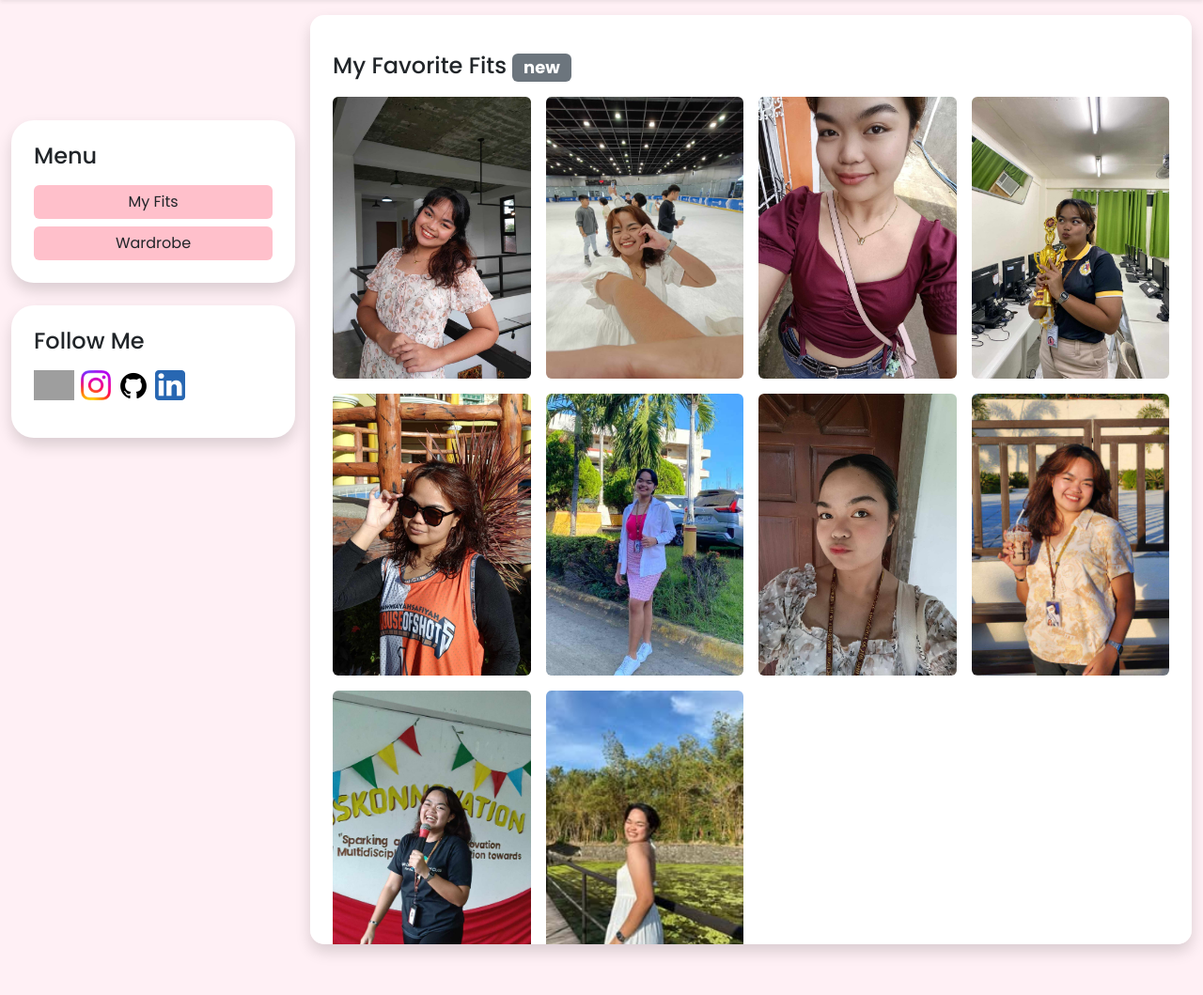
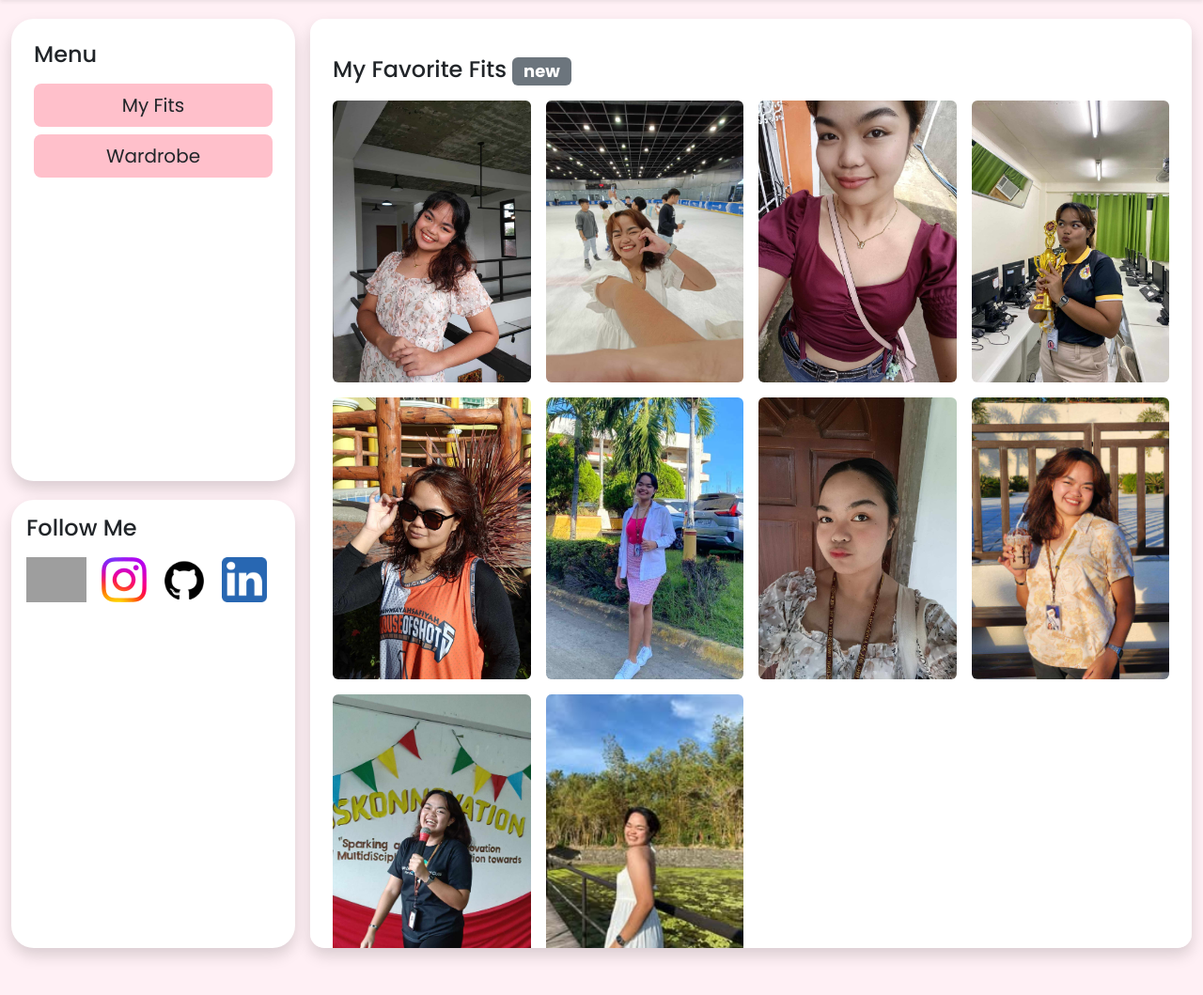
Before and after one commit to JannaMacatangay/Macatangay-Academics, a PHP site: page /ADET/A02/index.php?page=fits in a window 1280 px wide. Shown: the part 76-1135 px from the top of the page at 94% size. Run offline with PHP 8.4, Linux system fonts and the light colour scheme; grey boxes are pictures that could not be loaded.

Commit message:
modified

```diff
--- a/ADET/A02/index.php
+++ b/ADET/A02/index.php
@@ -112,30 +112,31 @@
   </div>
 </nav>
 
+<div class="container-fluid mt-1 pt-3">
+  <div class="row gx-3 gy-3">
+    <div class="col-12 col-md-4 col-lg-3 d-flex flex-column">
+      <div class="card sidebar-card shadow p-4">
+        <h4 class="mb-3">Menu</h4>
+        <a href="?page=fits" class="btn btn-lg w-100 mb-2">My Fits</a>
+        <a href="?page=wardrobe" class="btn btn-lg w-100">Wardrobe</a>
+      </div>
 
-  <div class="container-fluid mt-3">
-  <div class="row gx-3">
-  <div class="col-12 col-md-4 col-lg-3 mt-5 pt-3">
-    <div class="card sidebar-card shadow p-4 mt-5">
-      <h4 class="mb-3">Menu</h4>
-      <a href="?page=fits" class="btn w-100 mb-2">My Fits</a>
-      <a href="?page=wardrobe" class="btn w-100">Wardrobe</a>
-    </div>
-
-      <div class="card sidebar-card shadow p-4 mt-4">
+      <!-- Smaller Follow Me Card -->
+      <div class="card sidebar-card shadow p-3 mt-1">
         <h4 class="mb-3">Follow Me</h4>
         <?php include("shared/info.php"); ?>
       </div>
-     </div>
+    </div>
 
-
-      <div class="col-12 col-md-8 col-lg-9">
-        <div class="card content-card shadow p-4">
-          <?php include("shared/" . $page . ".php"); ?>
-        </div>
+    <div class="col-12 col-md-8 col-lg-9 mt-3 mt-md-0">
+      <div class="card content-card shadow p-4 mt-3">
+        <?php include("shared/" . $page . ".php"); ?>
       </div>
     </div>
   </div>
+</div>
+
+
 
 
   <script src="https://cdn.jsdelivr.net/npm/bootstrap@5.3.5/dist/js/bootstrap.bundle.min.js"
--- a/ADET/A02/shared/info.php
+++ b/ADET/A02/shared/info.php
@@ -1,26 +1,24 @@
-
-
 <div class="row">
-    <div class="col-md-8">
-    <ul class="list-unstyled d-flex justify-content-between flex-wrap">
+  <div class="col-12">
+    <ul class="list-unstyled d-flex justify-content-center justify-content-md-start flex-wrap gap-3 px-0 mb-0">
       <li>
         <a class="navbar-brand" href="https://www.facebook.com/jannerchh" target="_blank">
-              <img src="img/icon/fb.png" alt="Logo" style="width: auto; height: 2rem; gap: 1rem;">
+          <img src="img/icon/fb.png" alt="Facebook" style="height: 3rem;">
         </a>
       </li>
       <li>
         <a class="navbar-brand" href="https://www.instagram.com/jannerch_/" target="_blank">
-              <img src="img/icon/ig.png" alt="Logo" style="width: auto; height: 2rem; gap: 1rem;">
+          <img src="img/icon/ig.png" alt="Instagram" style="height: 3rem;">
         </a>
       </li>
       <li>
         <a class="navbar-brand" href="https://github.com/JannaMacatangay" target="_blank">
-              <img src="img/icon/gh.png" alt="Logo" style="width: auto; height: 2rem; gap: 1rem;">
+          <img src="img/icon/gh.png" alt="GitHub" style="height: 3rem;">
         </a>
       </li>
       <li>
         <a class="navbar-brand" href="https://www.linkedin.com/in/janna-macatangay-19b885295/" target="_blank">
-              <img src="img/icon/li.png" alt="Logo" style="width: auto; height: 2rem; gap: 1rem;">
+          <img src="img/icon/li.png" alt="LinkedIn" style="height: 3rem;">
         </a>
       </li>
     </ul>
```
Lines whose indentation alone changed are shown as unchanged.
